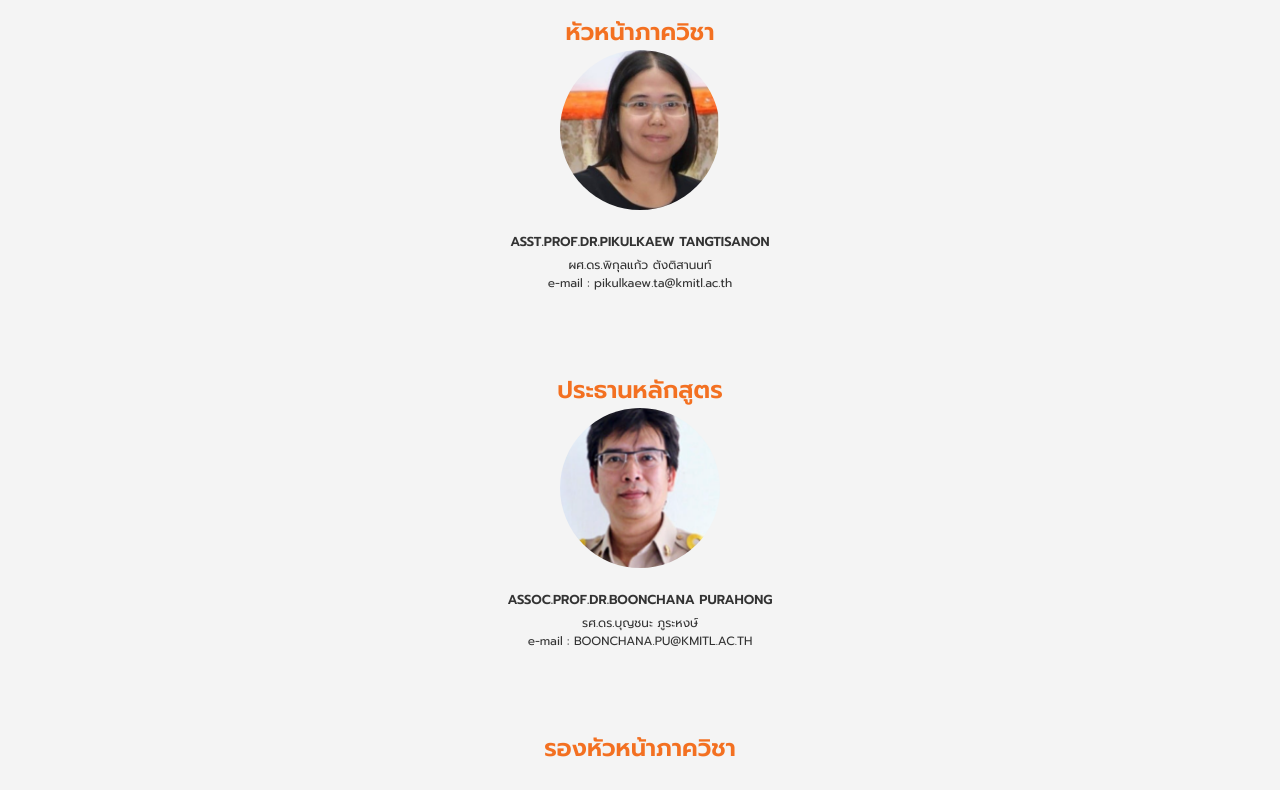
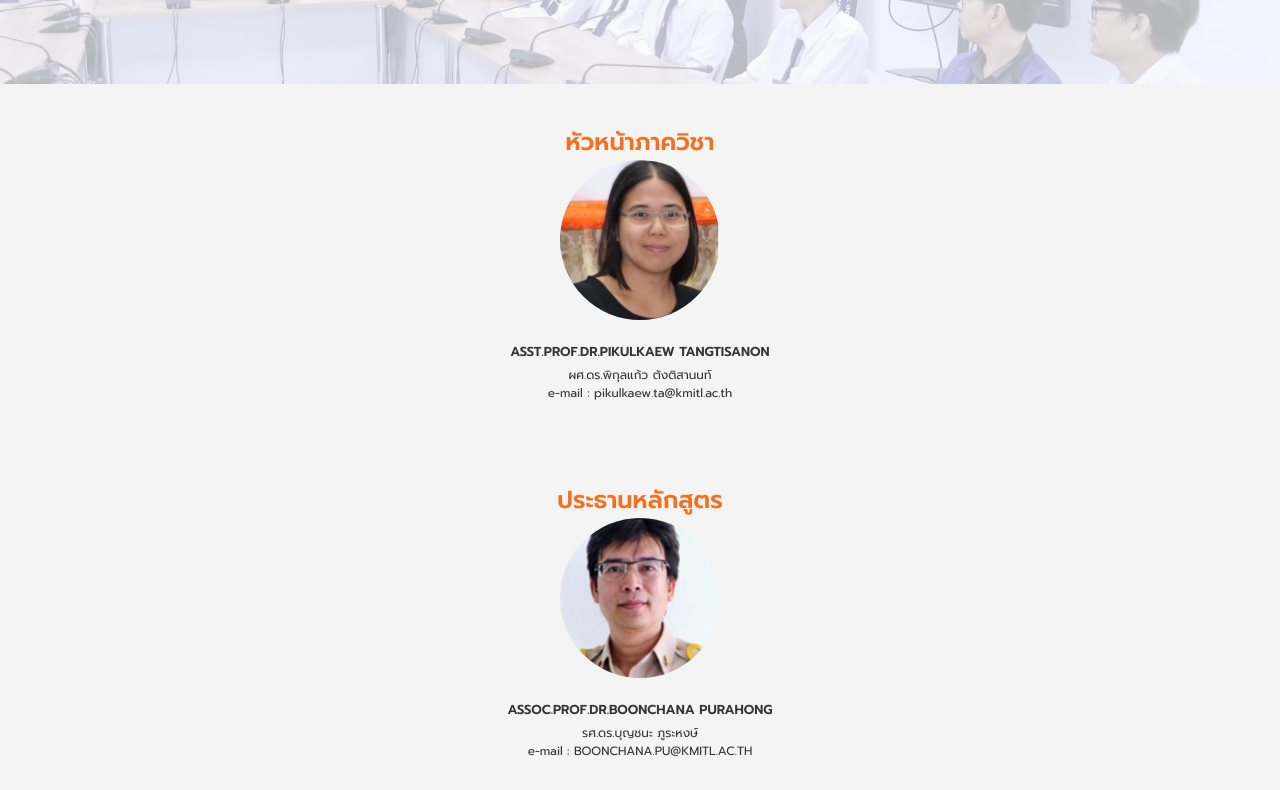
Before and after one commit to yourimmimi/web_G9, a plain HTML site: page G9/Nom/Prof_iot.html in a window 1280 px wide. Shown: the part 276-1066 px from the top of the page. Drawn offline with Linux system fonts and the light colour scheme.

Commit message:
Update Prof_iot.css

```diff
--- a/G9/Nom/Prof_iot.css
+++ b/G9/Nom/Prof_iot.css
@@ -1,5 +1,6 @@
 body {
     margin: 0;
+    padding-top: 110px;
     font-family: 'Prompt', sans-serif;
     background-color: #f4f4f4;
 }
```
